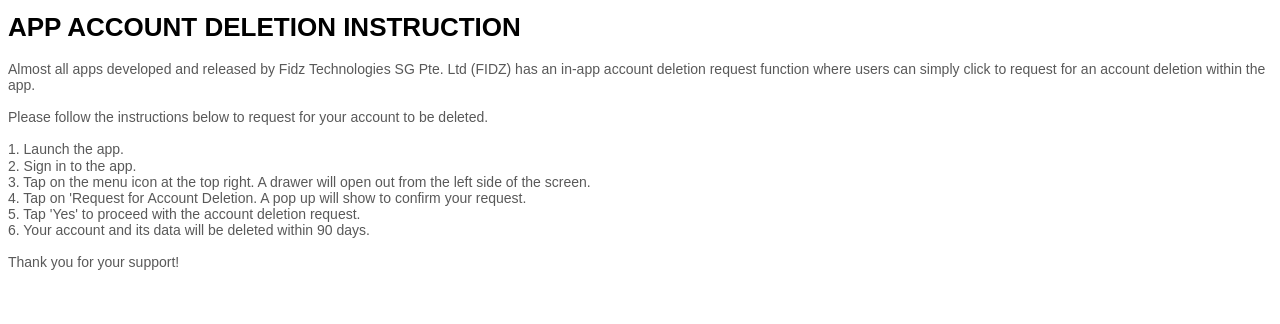
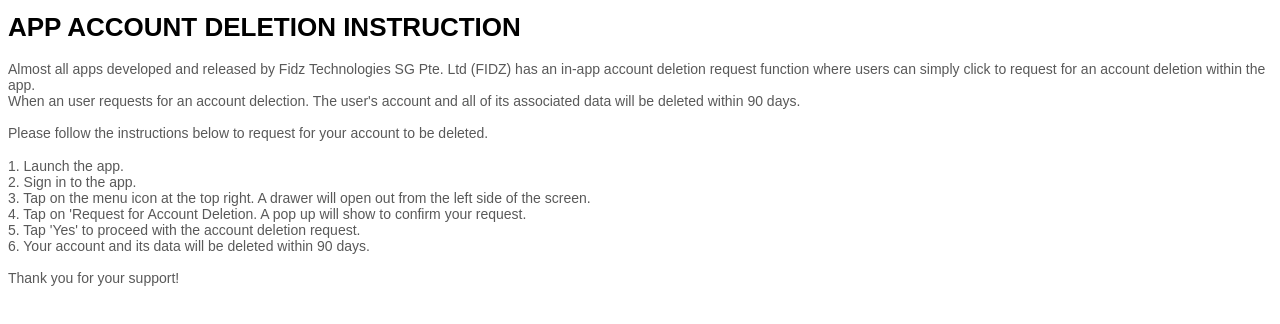
Before and after one commit to fidztech/accountdeletion, a plain HTML site: page index.html in a window 1280 px wide. Drawn offline with Linux system fonts and the light colour scheme.

Commit message:
Update index.html

```diff
--- a/index.html
+++ b/index.html
@@ -53,6 +53,8 @@
                   Calibri;color:#595959;mso-themecolor:text1;mso-themetint:166;">
                   Almost all apps developed and released by Fidz Technologies SG Pte. Ltd (FIDZ) has an in-app account deletion request function where users can simply click to request for an account deletion within the app.
                    <br>
+                   When an user requests for an account delection. The user's account and all of its associated data will be deleted within 90 days.
+                   <br>
                    <br>
                    Please follow the instructions below to request for your account to be deleted.
                    <br>
```
